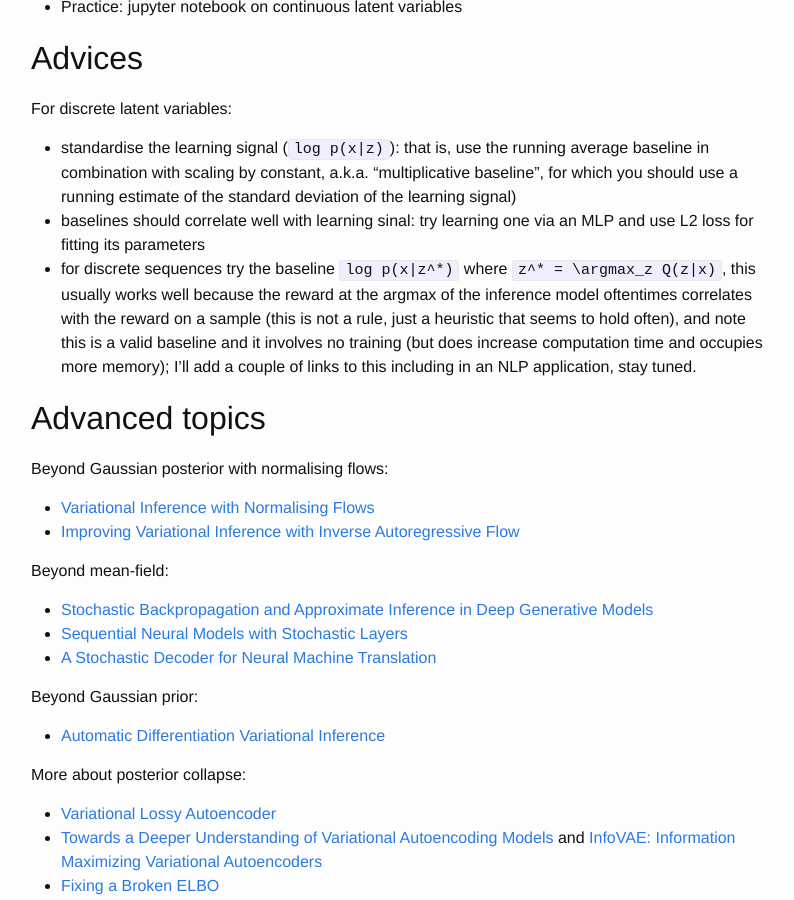
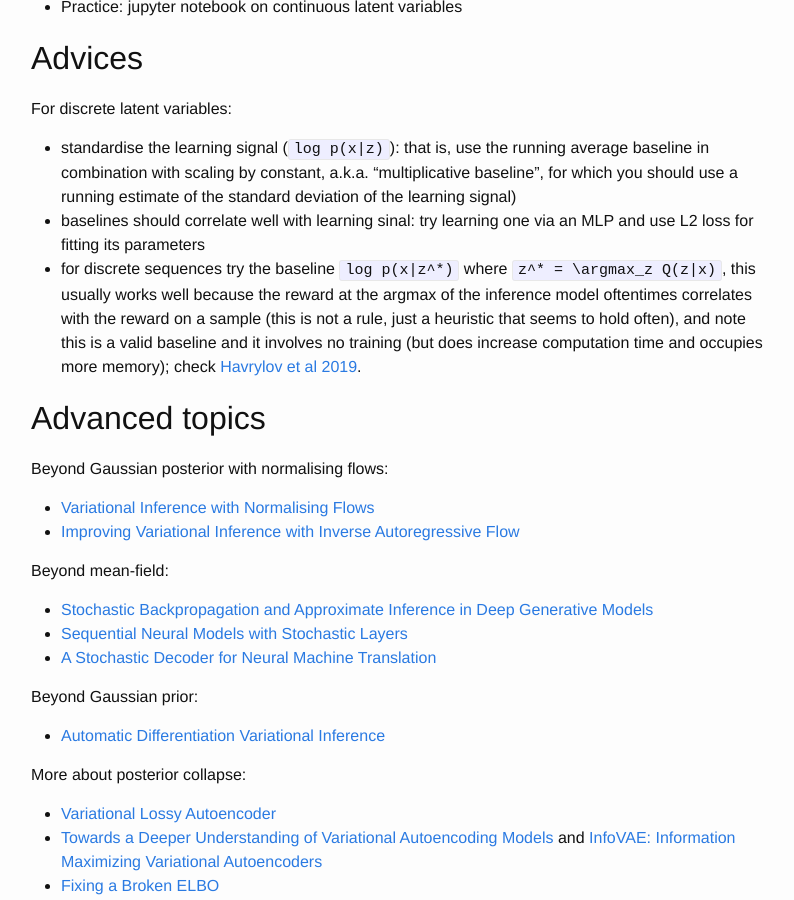
Before and after one commit to wilkeraziz/oldsite, a Jekyll site: the page built from pages/yandexnlp.md, in a window 1280 px wide and 900 px high, scrolled down 570 px. Shown: the whole window, without its empty margins (239-1033 px from the left). Built offline with Jekyll 4.4.1, drawn with Linux system fonts in a browser that asks for light colours.

Commit message:
Cite Havrylov

```diff
--- a/pages/yandexnlp.md
+++ b/pages/yandexnlp.md
@@ -31,7 +31,7 @@ Check the branch `yandex2019` for all [modules](https://github.com/philschulz/VI
 For discrete latent variables:
 * standardise the learning signal (`log p(x|z)`): that is, use the running average baseline in combination with scaling by constant, a.k.a. "multiplicative baseline", for which you should use a running estimate of the standard deviation of the learning signal)
 * baselines should correlate well with learning sinal: try learning one via an MLP and use L2 loss for fitting its parameters
-* for discrete sequences try the baseline `log p(x|z^*)` where `z^* = \argmax_z Q(z|x)`, this usually works well because the reward at the argmax of the inference model oftentimes correlates with the reward on a sample (this is not a rule, just a heuristic that seems to hold often), and note this is a valid baseline and it involves no training (but does increase computation time and occupies more memory); I'll add a couple of links to this including in an NLP application, stay tuned.
+* for discrete sequences try the baseline `log p(x|z^*)` where `z^* = \argmax_z Q(z|x)`, this usually works well because the reward at the argmax of the inference model oftentimes correlates with the reward on a sample (this is not a rule, just a heuristic that seems to hold often), and note this is a valid baseline and it involves no training (but does increase computation time and occupies more memory); check [Havrylov et al 2019](https://serhii-havrylov.github.io/res/naacl.pdf).
 
 
 # Advanced topics
```
